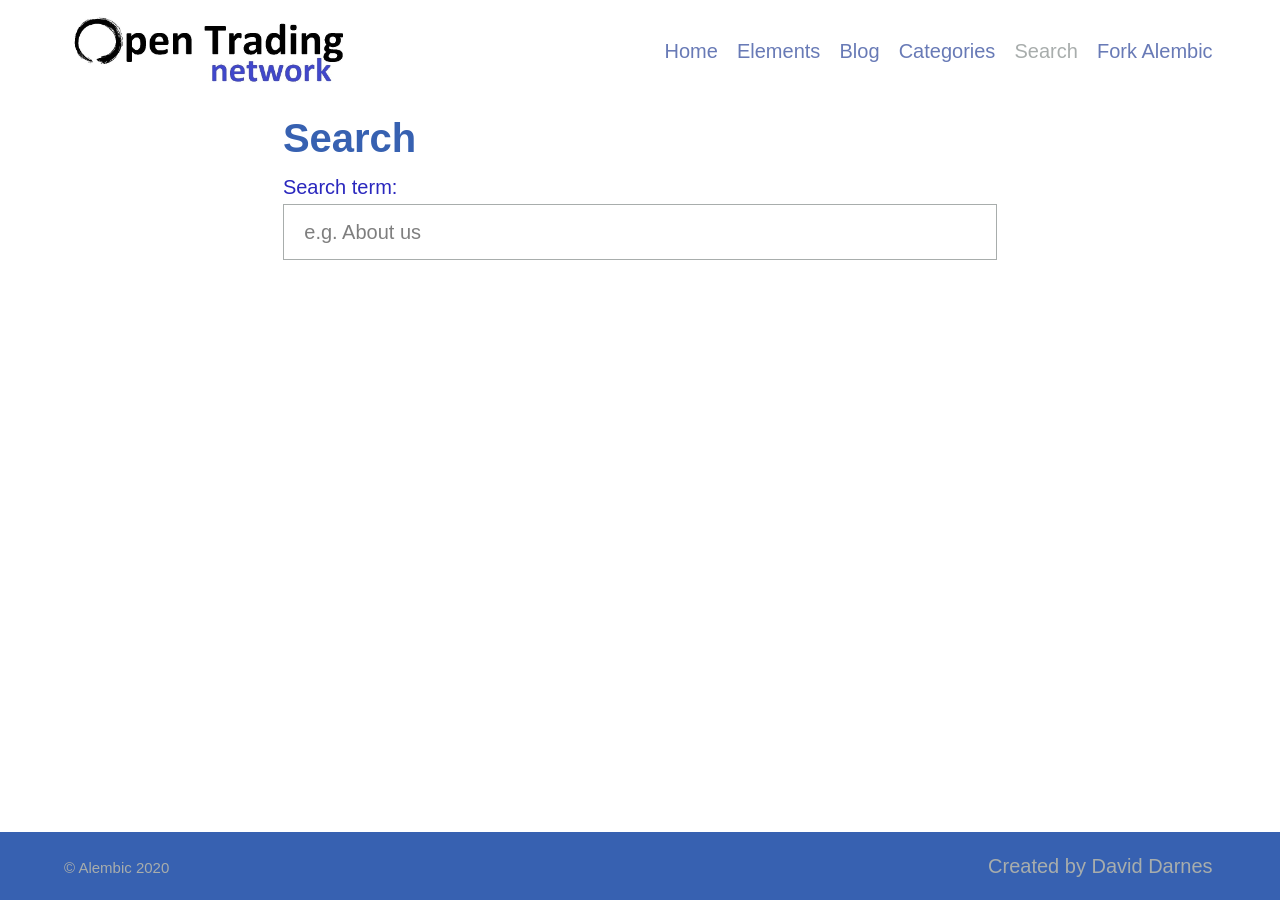
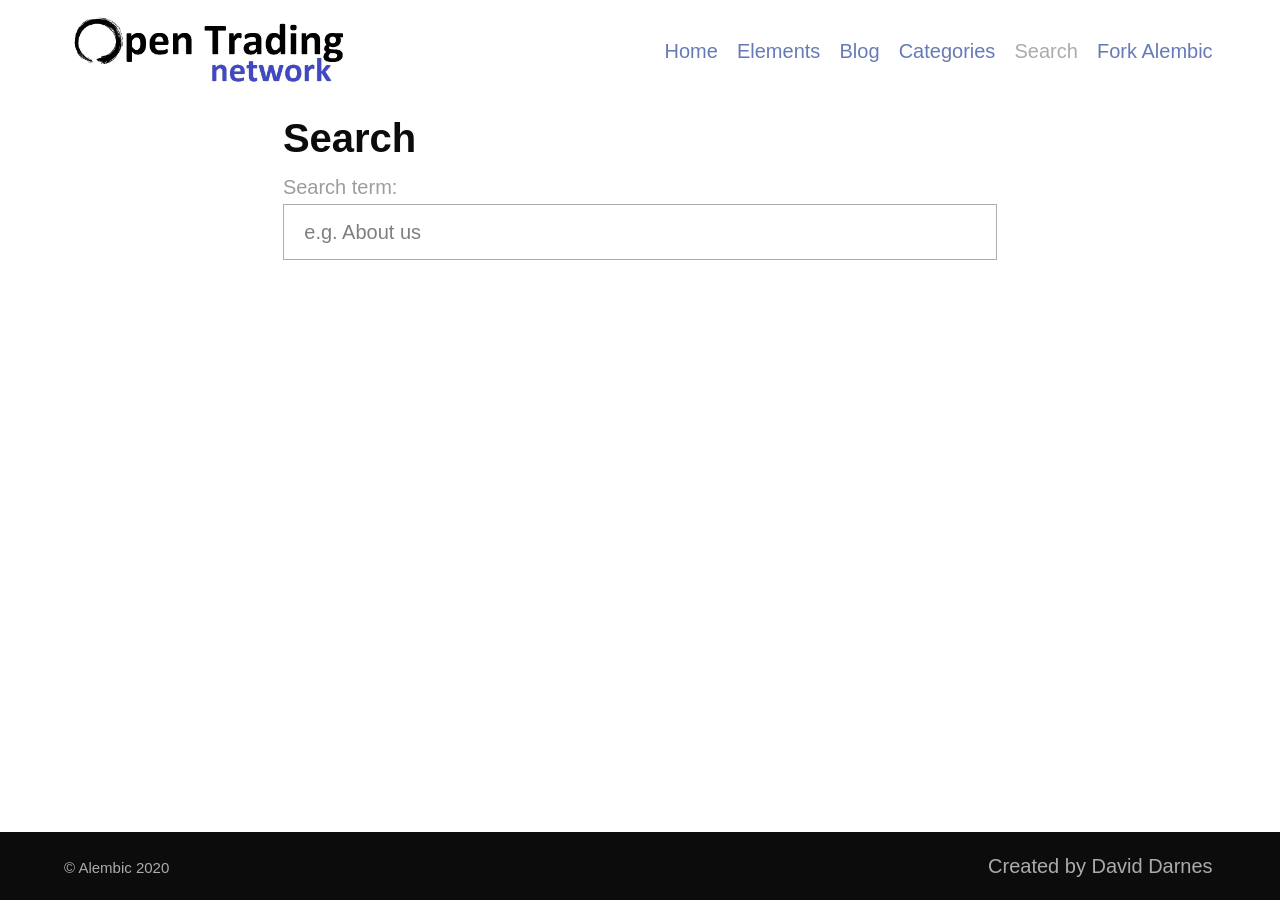
Before and after one commit to opentrading-net/custom-alembic, a Jekyll site: the page built from search.md, in a window 1280 px wide. Built offline with Jekyll 4.4.1, drawn with Linux system fonts in a browser that asks for light colours.

Commit message:
FOnt colours

```diff
--- a/_sass/_settings.scss
+++ b/_sass/_settings.scss
@@ -5,8 +5,8 @@ $featureBackgroundColour: #f9fafa !default;
 $accentColour: #3705bf !default;
 
 // Text colours
-$headingColour: #3761b1 !default;
-$bodyColour: #2a27be !default;
+$headingColour: #0c0c0c !default;
+$bodyColour: #a09c9c !default;
 $linkColour: #687ab6 !default;
 $hoverColour: #2c3b94 !default;
 $focusColour: #fa407a !default;
```
